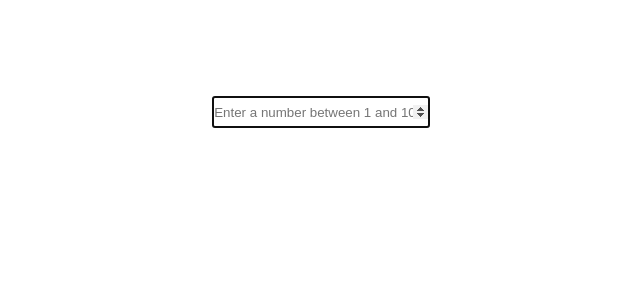
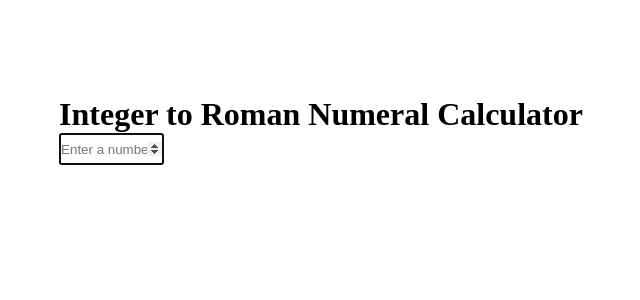
Before and after one commit to melanie-charbonne/integer-to-roman-numeral, a Next.js app: page / in a window 1280 px wide. Shown: the top 300 px of the page, without its empty margins (319-959 px from the left). Built offline with nearby package versions, Linux system fonts and the light colour scheme.

Commit message:
refactor: update validation pattern for IntegerInput - add state for error and empty value

```diff
--- a/src/pages/index.js
+++ b/src/pages/index.js
@@ -3,28 +3,38 @@ import Head from 'next/head'
 import styles from '@/styles/Home.module.css'
 import IntegerInput from '@/components/IntegerInput'
 import RomanNumeralOutput from '@/components/RomanNumeralOutput'
-import convertToRoman  from '@/utils/convertToRoman';
+import convertToRoman from '@/utils/convertToRoman'
+import ErrorMessage from '@/components/ErrorMessage'
 
 export default function IntegerToRomanNumeralConverter() {
-    const minIntegerNumber = 1
-    const maxIntegerNumber = 1000
-
     const [value, setValue] = useState('')
-    const [outputRomanValue, setOutputRomanValue] = useState('')
+    const [romanValue, setRomanValue] = useState('')
+    const [isEmptyValue, setIsEmptyValue] = useState(true)
+    const [error, setError] = useState(false)
 
     const handleChange = (e) => {
-        let value = e.target.value
-        if (!isNaN(value)) {
-            value = parseInt(value)
-            if (value > maxIntegerNumber) value = maxIntegerNumber
-            if (value < minIntegerNumber) value = minIntegerNumber
-            setValue(Number(value))
+        let userInputValue = e.target.value
+        let parsedUserInputValue = parseInt(userInputValue)
+
+        setValue(userInputValue)
+
+        if (userInputValue == '') {
+            setError(false)
+            setIsEmptyValue(true)
+            return
+        }
+
+        if (
+            isValidValue(parsedUserInputValue)
+        ) {
+            setRomanValue(convertToRoman(parsedUserInputValue))
+            setError(false)
+            setIsEmptyValue(false)
         } else {
-            setValue('')
+            setError(true)
         }
-        setOutputRomanValue(convertToRoman(value))
+    }
 
-    }
     return (
         <>
             <Head>
@@ -40,9 +50,28 @@ export default function IntegerToRomanNumeralConverter() {
                 <link rel='icon' href='/favicon.ico' />
             </Head>
             <main className={styles.main}>
-                <IntegerInput value={value} handleChange={handleChange} />
-                <RomanNumeralOutput outputRomanValue={outputRomanValue} />
+                <div
+                    className={styles.wrapper}
+                    style={
+                        error
+                            ? { paddingBottom: 0 }
+                            : {}
+                    }
+                >
+                    <h1> Integer to Roman Numeral Calculator </h1>
+                    <IntegerInput value={value} handleChange={handleChange} />
+                    {!error && !isEmptyValue && (
+                        <RomanNumeralOutput romanValue={romanValue} />
+                    )}
+                    {error && <ErrorMessage />}
+                </div>
             </main>
         </>
     )
 }
+const isValidValue = (value) => {
+    const MIN_INT_NUMBER = 1
+    const MAX_INT_NUMBER = 1000
+
+    return value >= MIN_INT_NUMBER && value <= MAX_INT_NUMBER
+}
```
